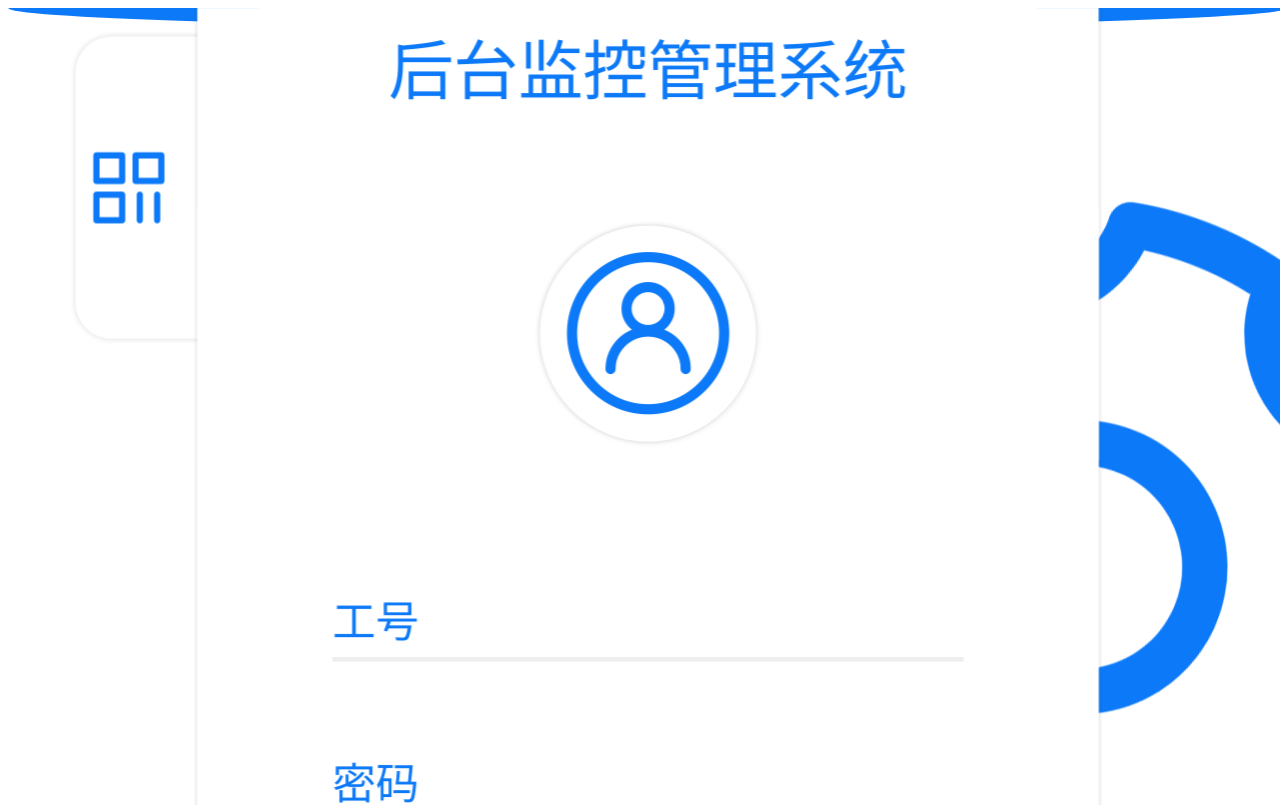
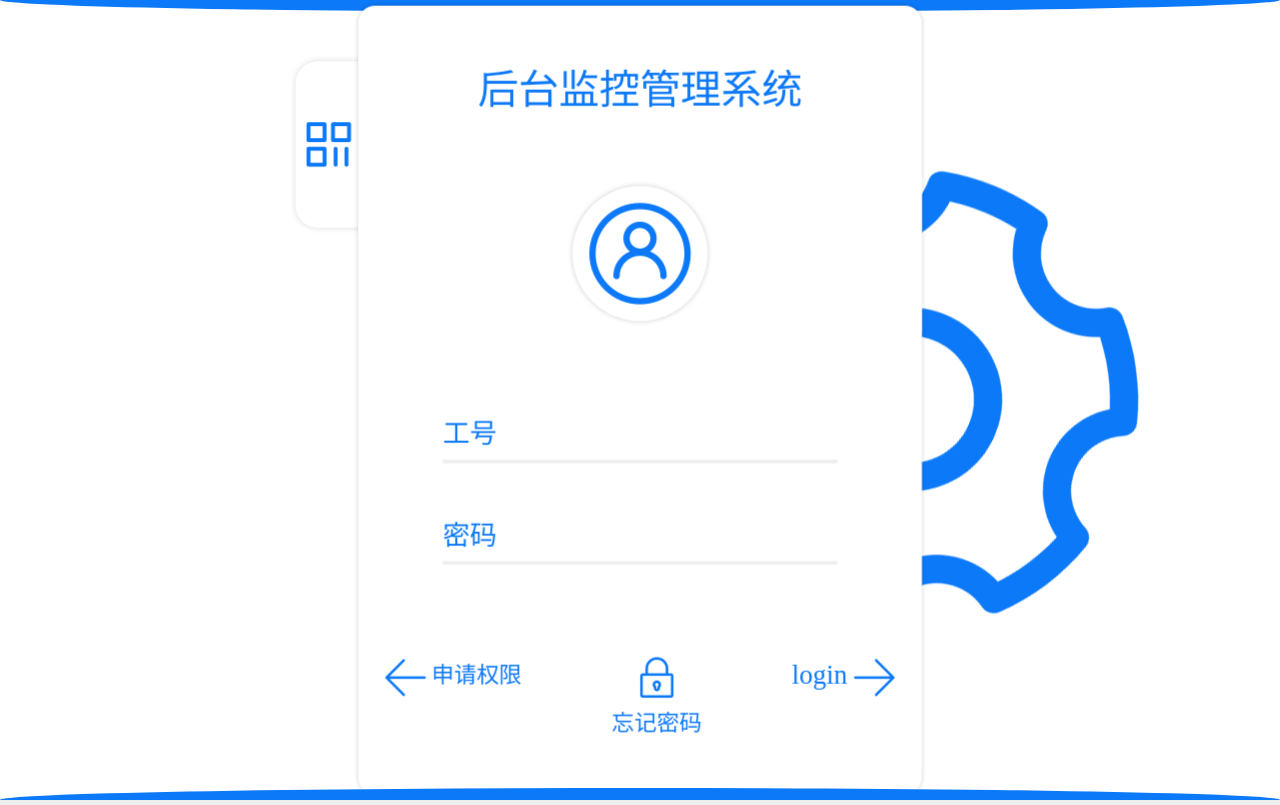
Before and after one commit to SuDeeParke/data_center_demo, a Vue app: page / in a window 1280 px wide. Shown: the top 805 px of the page. Built offline with nearby package versions, Linux system fonts and the light colour scheme.

Commit message:
style: 首页样式修改

```diff
--- a/src/App.vue
+++ b/src/App.vue
@@ -5,24 +5,26 @@
 </template>
 
 <style lang="scss">
+* {
+  padding: 0;
+  margin: 0;
+  box-sizing: border-box;
+}
+html,
+body {
+  width: 100%;
+  height: 100%;
+  font-size: 10px;
+  font-family: Microsoft YaHei, Microsoft YaHei-Normal;
+  background: #eee;
+}
 #app {
   font-family: Avenir, Helvetica, Arial, sans-serif;
   -webkit-font-smoothing: antialiased;
   -moz-osx-font-smoothing: grayscale;
   text-align: center;
   color: #2c3e50;
+  height: 100%;
 }
 
-#nav {
-  padding: 30px;
-
-  a {
-    font-weight: bold;
-    color: #2c3e50;
-
-    &.router-link-exact-active {
-      color: #42b983;
-    }
-  }
-}
 </style>
```
